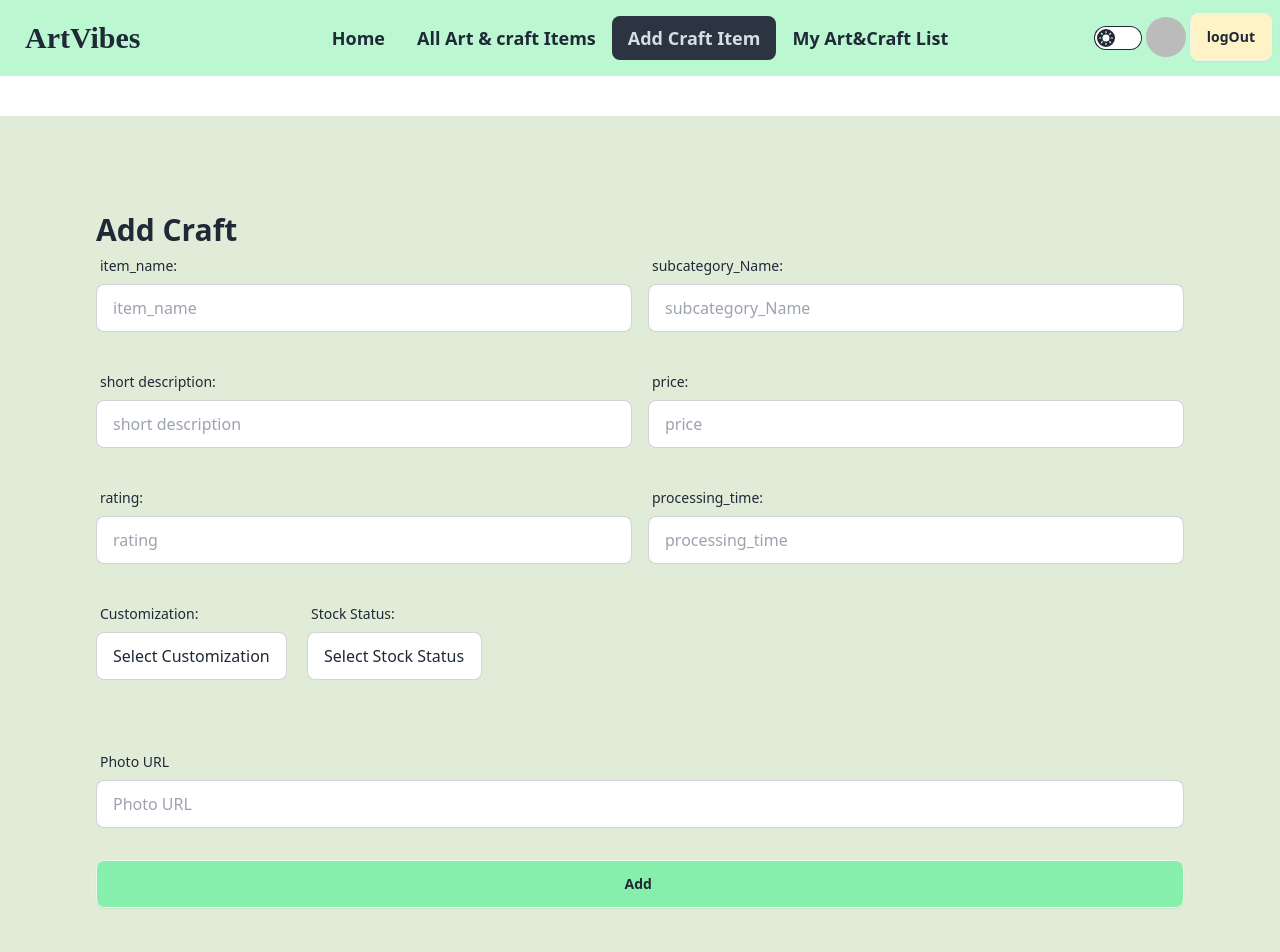
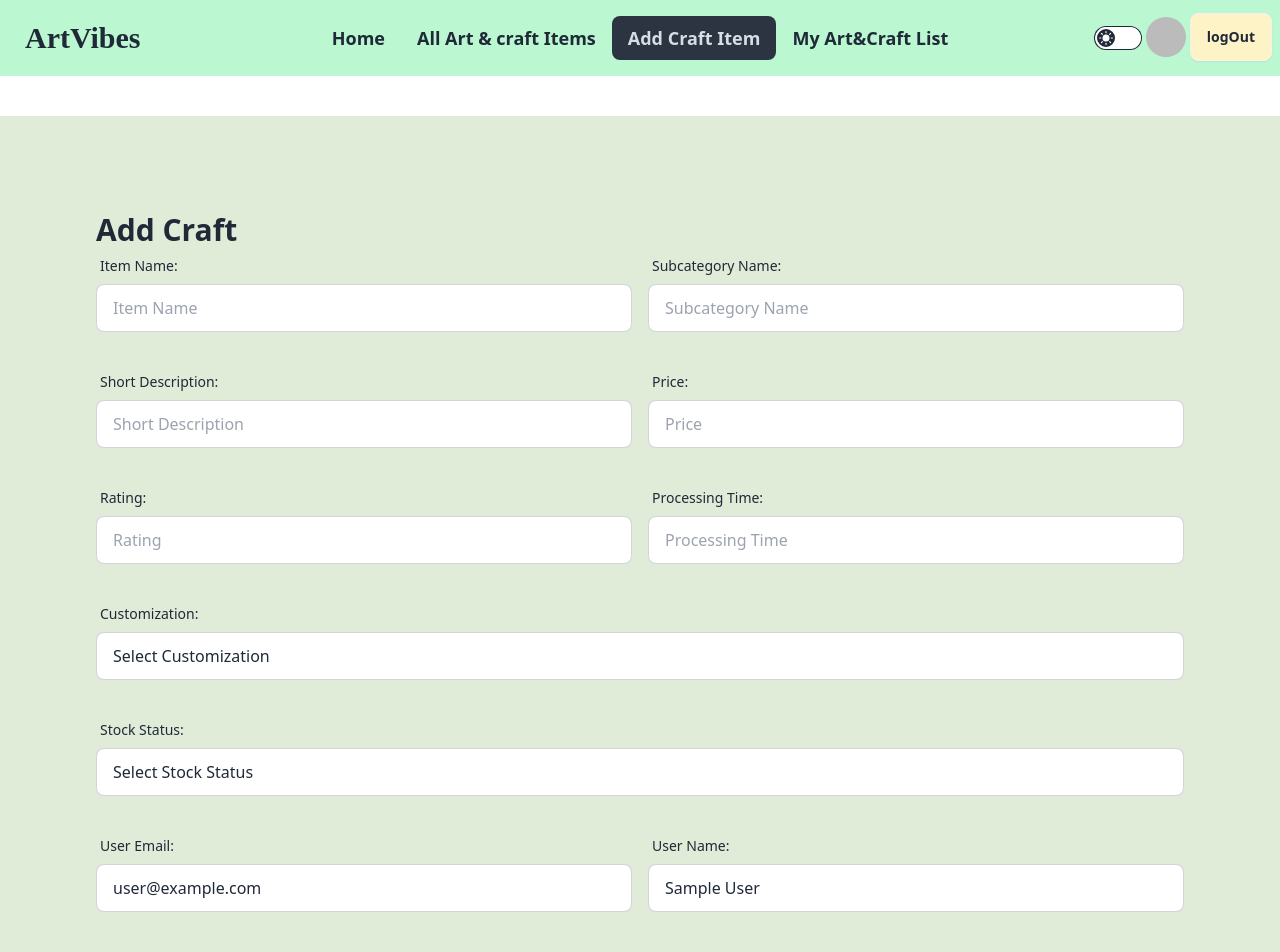
Before and after one commit to dishamallik/art-craft, a React (Vite) app: page /Add in a window 1280 px wide. Shown: the top 952 px of the page. Built offline with nearby package versions, Linux system fonts and the light colour scheme; no server answers; sample sign-in values are in the browser's storage; a web font is replaced by a local one.

Commit message:
created simple data

```diff
--- a/src/Routes.jsx
+++ b/src/Routes.jsx
@@ -38,7 +38,8 @@ import CraftDetails from "./components/CraftDetails";
         },
         {
             path: "/List",
-            element: <PrivateRoute><CraftList></CraftList></PrivateRoute>
+            element: <PrivateRoute><CraftList></CraftList></PrivateRoute>,
+
         },
         {
             path: '/login',
@@ -51,7 +52,7 @@ import CraftDetails from "./components/CraftDetails";
 
         {
             path:'/art/:id',
-           element: <CraftDetails></CraftDetails>,
+           element: <PrivateRoute><CraftDetails></CraftDetails></PrivateRoute>,
             loader: ({params}) => fetch(`http://localhost:5000/art/${params.id}`)
         }
 
--- a/src/components/AddCraftItem.jsx
+++ b/src/components/AddCraftItem.jsx
@@ -1,9 +1,20 @@
-import Swal from 'sweetalert2'
+import { useEffect, useState } from "react";
+import Swal from 'sweetalert2';
 import useAuth from "../hook/useAuth";
 
+const AddCraftItem = () => {
+    const { user } = useAuth();
+    const [userEmail, setUserEmail] = useState("");
+    const [userName, setUserName] = useState("");
 
-const AddCraftItem = () => {
-    const handleAddCoffee = e => {
+    useEffect(() => {
+        if (user) {
+            setUserEmail(user.email || "");
+            setUserName(user.displayName || "");
+        }
+    }, [user]);
+
+    const handleAddCoffee = async (e) => {
         e.preventDefault();
         const form = e.target;
         const item_name = form.item_name.value;
@@ -15,121 +26,126 @@ const AddCraftItem = () => {
         const photo = form.photo.value;
         const customization = form.customization.value;
         const stock_status = form.stock_status.value;
+        const user_Email = userEmail;
+        const user_name = userName;
 
-       const newCraft = {item_name, subcategory_Name, short_description, price, rating, processing_time, photo, customization, stock_status }
-        console.log(newCraft);
+        if (!item_name || !subcategory_Name || !short_description || !price || !rating || !processing_time || !photo || !customization || !stock_status) {
+            Swal.fire({
+                title: 'Error!!',
+                text: 'Please fill in all the fields',
+                icon: 'error',
+                confirmButtonText: 'OK'
+            });
+            return;
+        }
 
-fetch('http://localhost:5000/art' ,{
+        const newCraft = { user_name, user_Email, item_name, subcategory_Name, short_description, price, rating, processing_time, photo, customization, stock_status };
+
+        try {
+            const response = await fetch('http://localhost:5000/art', {
                 method: 'POST',
                 headers: {
-        'content-type': 'application/json'
+                    'Content-Type': 'application/json'
                 },
                 body: JSON.stringify(newCraft)
-})
-.then(res=> res.json())
-.then(data => {
-    console.log(data);
-    if(data.insertedId){
+            });
+
+            const data = await response.json();
+
+            if (data.insertedId) {
                 Swal.fire({
-            title: 'success!!',
-            text: 'User Added Successfully',
+                    title: 'Success!!',
+                    text: 'Item Added Successfully',
                     icon: 'success',
                     confirmButtonText: 'Cool'
-          })
+                });
+            }
+        } catch (error) {
+            console.error('Error:', error);
+            Swal.fire({
+                title: 'Error!!',
+                text: 'Something went wrong. Please try again later.',
+                icon: 'error',
+                confirmButtonText: 'OK'
+            });
+        }
+    }
 
-    }
-})
-
-
-    }
-    const  { user} = useAuth()
     return (
-        <div className="container mx-auto ">
+        <div className="container mx-auto">
             <div className="mt-10 mb-10">
                 <div className="bg-[#e0ecd7] p-24">
                     <h2 className="text-3xl font-extrabold">Add Craft</h2>
                     <form onSubmit={handleAddCoffee}>
-
                         <div className="md:flex mb-8">
                             <div className="form-control md:w-1/2">
                                 <label className="label">
-                            <span className="label-text">item_name:</span>
+                                    <span className="label-text">Item Name:</span>
                                 </label>
                                 <label className="input-group">
-                            <input type="text" name="item_name" placeholder="item_name" className="input input-bordered w-full" />
+                                    <input type="text" name="item_name" placeholder="Item Name" className="input input-bordered w-full" />
                                 </label>
                             </div>
-
-
                             <div className="form-control md:w-1/2 ml-4">
                                 <label className="label">
-                            <span className="label-text">subcategory_Name:</span>
+                                    <span className="label-text">Subcategory Name:</span>
                                 </label>
                                 <label className="input-group">
-                            <input type="text" name="subcategory_Name" placeholder="subcategory_Name" className="input input-bordered w-full" />
+                                    <input type="text" name="subcategory_Name" placeholder="Subcategory Name" className="input input-bordered w-full" />
                                 </label>
                             </div>
                         </div>
-
                         <div className="md:flex mb-8">
                             <div className="form-control md:w-1/2">
                                 <label className="label">
-                            <span className="label-text">short description:</span>
+                                    <span className="label-text">Short Description:</span>
                                 </label>
                                 <label className="input-group">
-                            <input type="text" name="short_description" placeholder="short description" className="input input-bordered w-full" />
+                                    <input type="text" name="short_description" placeholder="Short Description" className="input input-bordered w-full" />
                                 </label>
                             </div>
-
                             <div className="form-control md:w-1/2 ml-4">
                                 <label className="label">
-                            <span className="label-text">price:</span>
+                                    <span className="label-text">Price:</span>
                                 </label>
                                 <label className="input-group">
-                            <input type="text" name="price" placeholder="price" className="input input-bordered w-full" />
+                                    <input type="text" name="price" placeholder="Price" className="input input-bordered w-full" />
                                 </label>
                             </div>
                         </div>
-
                         <div className="md:flex mb-8">
                             <div className="form-control md:w-1/2">
                                 <label className="label">
-                            <span className="label-text">rating:</span>
+                                    <span className="label-text">Rating:</span>
                                 </label>
                                 <label className="input-group">
-                            <input type="text" name="rating" placeholder="rating" className="input input-bordered w-full" />
+                                    <input type="text" name="rating" placeholder="Rating" className="input input-bordered w-full" />
                                 </label>
                             </div>
-
                             <div className="form-control md:w-1/2 ml-4">
                                 <label className="label">
-                            <span className="label-text">processing_time:</span>
+                                    <span className="label-text">Processing Time:</span>
                                 </label>
                                 <label className="input-group">
-                            <input type="text" name="processing_time" placeholder="processing_time" className="input input-bordered w-full" />
+                                    <input type="text" name="processing_time" placeholder="Processing Time" className="input input-bordered w-full" />
                                 </label>
                             </div>
                         </div>
-
-                <div className="md:flex gap-5  mb-8">
-                {/* Customization */}
                         <div className="mb-8">
                             <label className="label">
                                 <span className="label-text">Customization:</span>
                             </label>
-                    <select name="customization" className="input input-bordered w-full" >
+                            <select name="customization" className="input input-bordered w-full">
                                 <option value="">Select Customization</option>
                                 <option value="yes">Yes</option>
                                 <option value="no">No</option>
                             </select>
                         </div>
-
-                {/* Stock Status */}
                         <div className="mb-8">
                             <label className="label">
                                 <span className="label-text">Stock Status:</span>
                             </label>
-                    <select name="stock_status" className="input input-bordered w-full" >
+                            <select name="stock_status" className="input input-bordered w-full">
                                 <option value="">Select Stock Status</option>
                                 <option value="In stock">In stock</option>
                                 <option value="Made to Order">Made to Order</option>
@@ -137,7 +153,26 @@ fetch('http://localhost:5000/art' ,{
                         </div>
 
 
+                        {/* Rest of the form fields */}
+                        <div className="md:flex mb-8">
+                            <div className="form-control md:w-1/2">
+                                <label className="label">
+                                    <span className="label-text">User Email:</span>
+                                </label>
+                                <label className="input-group">
+                                    <input type="email" name="user_Email" value={userEmail} readOnly className="input input-bordered w-full" />
+                                </label>
                             </div>
+                            <div className="form-control md:w-1/2 ml-4">
+                                <label className="label">
+                                    <span className="label-text">User Name:</span>
+                                </label>
+                                <label className="input-group">
+                                    <input type="text" name="user_name" value={userName} readOnly className="input input-bordered w-full" />
+                                </label>
+                            </div>
+                        </div>
+
 
                         <div className="mb-8">
                             <div className="form-control w-full">
@@ -149,12 +184,7 @@ fetch('http://localhost:5000/art' ,{
                                 </label>
                             </div>
                         </div>
-
-
-
-
-                <input type="submit" value="Add " className="btn btn-block bg-green-300" />
-
+                        <input type="submit" value="Add" className="btn btn-block bg-green-300" />
                     </form>
                 </div>
             </div>
--- a/src/components/CraftDetails.jsx
+++ b/src/components/CraftDetails.jsx
@@ -1,16 +1,36 @@
 import { useLoaderData } from "react-router-dom";
 
 const CraftDetails = () => {
+
     const arts = useLoaderData();
-    // const { _id } = useParams();
-    // const idInt = parseInt(_id);
-    // const art = arts.find(art => art._id === idInt);
 
-    // Check if art is undefined before accessing its properties
     return (
         <div>
 
-                <div>Card details: {arts._id}</div>
+            <div className="container mx-auto  max-w-md mx-auto bg-white shadow-md overflow-hidden md:max-w-xl mb-8 mt-6">
+
+    <div className="relative h-64 md:h-auto">
+        <img className="object-cover object-center w-full h-full" src={arts.photo} alt="Craft Item" />
+    </div>
+
+    <div className="p-6">
+        <h2 className="text-xl font-semibold mb-2">item_name</h2>
+        <p className="text-gray-600 mb-4">{arts.subcategory_Name}</p>
+        <p className="text-gray-700 mb-4">
+            {arts.short_description}</p>
+        <div className="flex justify-between items-center mb-4">
+            <p className="text-gray-700">Price: <span className="font-semibold">{arts.price}</span></p>
+            <p className="text-gray-700">Rating: <span className="font-semibold">{arts.rating}</span></p>
+        </div>
+        <div className="flex justify-between items-center mb-4">
+            <p className="text-gray-700">Customization: <span className="font-semibold">{arts.customization}</span></p>
+            <p className="text-gray-700">{arts.Processing} Time: <span className="font-semibold">{arts.processing_time}</span></p>
+        </div>
+        <div className="flex justify-between items-center">
+            <p className="text-gray-700">Stock Status: <span className="font-semibold">{arts.stockStatus}</span></p>
+        </div>
+    </div>
+</div>
 
         </div>
     );
--- a/src/components/CraftList.jsx
+++ b/src/components/CraftList.jsx
@@ -1,9 +1,100 @@
+import { useEffect, useState } from "react";
+import useAuth from "../hook/useAuth";
+import Swal from "sweetalert2";
+
+const CraftList = () => {
+    const { user } = useAuth() || {};
+    const [items, setItems] = useState([]);
+
+    useEffect(() => {
+        if (user?.email) {
+            fetch(`http://localhost:5000/myArt/${user.email}`)
+                .then((res) => res.json())
+                .then((data) => {
+                    setItems(data);
+                })
+                .catch((error) => {
+                    console.error('Error fetching data:', error);
+                });
+        }
+    }, [user]);
 
 
-const CraftList = () => {
+
+// delete
+
+
+const handleDelete = _id => {
+    console.log(_id);
+    Swal.fire({
+        title: "Are you sure?",
+        text: "You won't be able to revert this!",
+        icon: "warning",
+        showCancelButton: true,
+        confirmButtonColor: "#3085d6",
+        cancelButtonColor: "#d33",
+        confirmButtonText: "Yes, delete it!"
+      }).then((result) => {
+        if (result.isConfirmed) {
+
+        fetch(`http://localhost:5000/art/${_id}`, {
+            method: 'DELETE'
+        })
+        .then (res => res.json())
+        .then(data => {
+            console.log(data);
+            if(data.deletedCount > 0){
+                  Swal.fire(
+             'Deleted!',
+             "Your coffee has been deleted.",
+             "success"
+          )
+        //   const remaining = coffees.filter(cof => cof._id !== _id);
+        //   setCoffees(remaining);
+
+            }
+        })
+        }
+      });
+
+
+
+
+
+
+
+
+
+
+
+    }
+
     return (
-        <div>
-            this is craft list
+        <div className="pt-10 grid grid-cols-1 md:grid-cols-2 lg:grid-cols-3 xl:grid-cols-4 gap-6">
+            {items.length === 0 ? (
+                <p>No items found</p>
+            ) : (
+                items.map((item) => (
+                    <div key={item._id} className="bg-white rounded-xl shadow-md overflow-hidden">
+                        <figure>
+                            <img src={item.photo} alt={item.item_name} className="w-full h-56 object-cover object-center" />
+                        </figure>
+                        <div className="p-4">
+                            <h2 className="text-xl font-semibold mb-2">{item.item_name}</h2>
+                            <p className="text-gray-600 mb-2">Price: {item.price}</p>
+                            <p className="text-gray-600 mb-2">Rating: {item.rating}</p>
+                            <p className="text-gray-600 mb-2">Customization: {item.customization}</p>
+                            <p className="text-gray-600 mb-2">Stock Status: {item.stock_status}</p>
+                            <div className="flex justify-center">
+                                <button className="mr-2 px-4 py-2 bg-blue-500 text-white rounded hover:bg-blue-600">Update</button>
+                                <button
+                              onClick={() => handleDelete(item._id)}
+                                className="px-4 py-2 bg-red-500 text-white rounded hover:bg-red-600">Delete</button>
+                            </div>
+                        </div>
+                    </div>
+                ))
+            )}
         </div>
     );
 };
```
Lines whose indentation alone changed are shown as unchanged.
